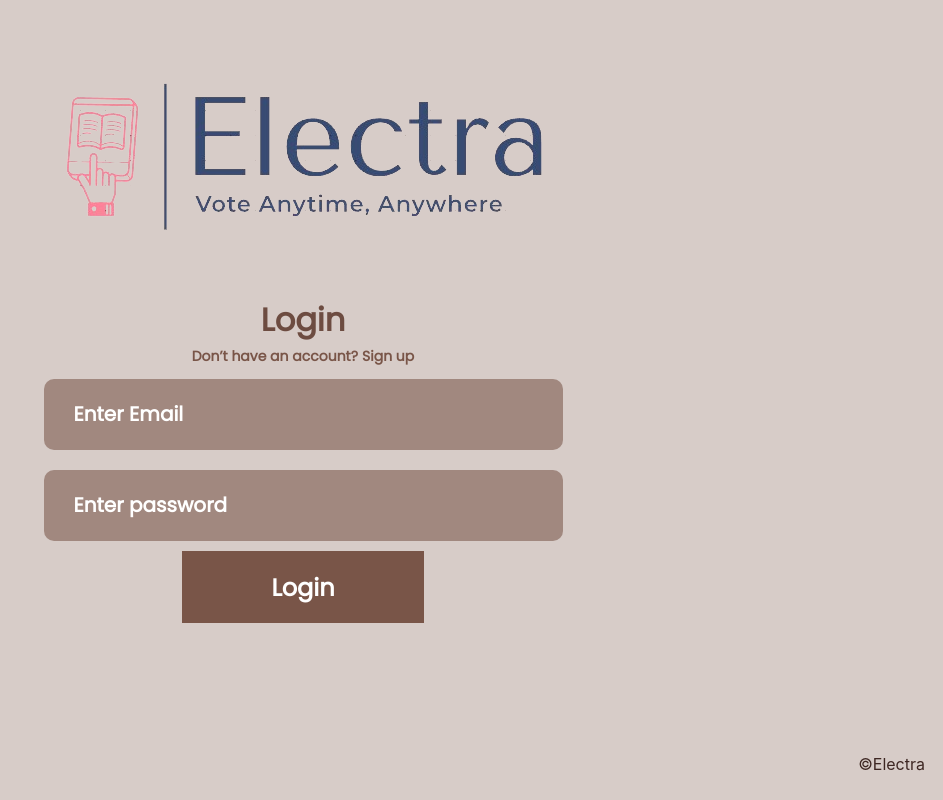
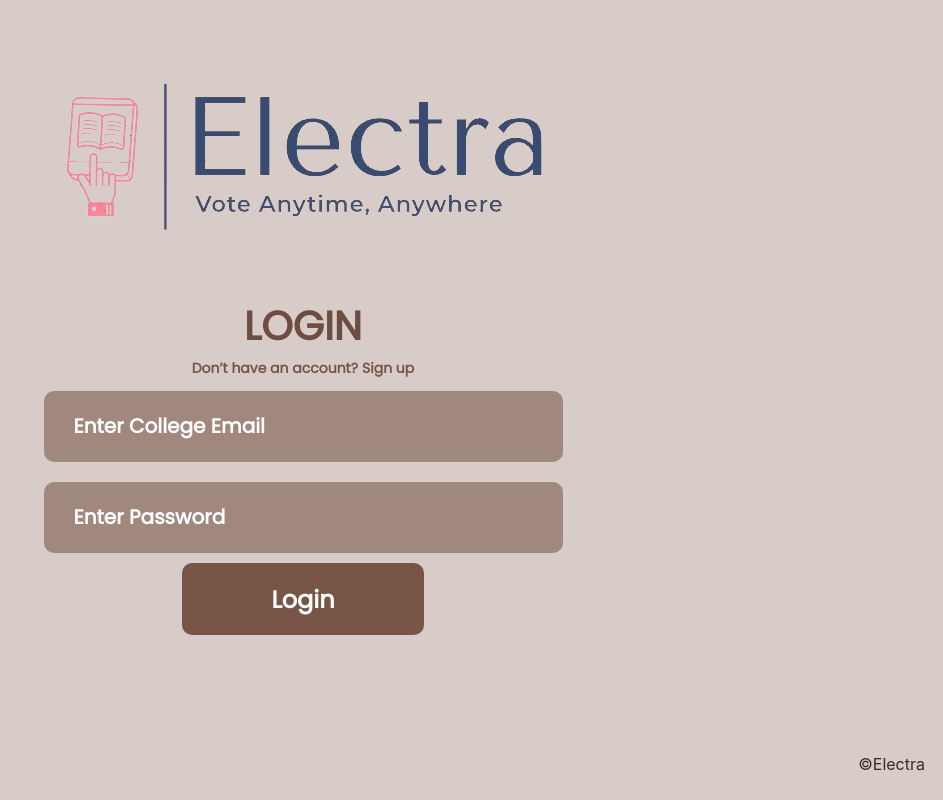
Before and after one commit to DivyaMulchandani/Electra, a React (Create React App) app in the folder Frontend/: page /userlogin in a window 1280 px wide. Shown: the whole page, without its empty margins (337-1280 px from the left). Built offline with nearby package versions, Linux system fonts and the light colour scheme.

Commit message:
buttons fonts voting area

```diff
--- a/Frontend/src/App.css
+++ b/Frontend/src/App.css
@@ -107,9 +107,10 @@ h1,
 h4 {
   text-align: center;
   color: #6D4C41;
-  font-family: 'Sans-serif';
+  font-family: 'Poppins';
   margin: 0;
   padding: 0;
+  font-size: 40px;
 }
 
 h4 {
@@ -130,8 +131,9 @@ h4 {
   line-height: normal;
   border: none;
   font-family: "Poppins";
-  /* margin-top: 50px; */
+  border-radius: 10px; /* Set the desired radius for curved corners */
 }
+
 
 input {
   color: #FFF;
--- a/Frontend/src/adminlogin.jsx
+++ b/Frontend/src/adminlogin.jsx
@@ -11,19 +11,19 @@ function Admin_login() {
     <div className="Login">
       <Logo />
       <div>
-        <h1 className="font">Admin Login</h1>
+        <h1 className="font">ADMIN LOGIN</h1>
 
         <form>
           <input
             type="text"
             id="email"
             name="email"
-            placeholder="Enter Email"
+            placeholder="Enter College Email"
             className="signup_input"
           />
           <br></br>
           <input
-            placeholder="Enter password"
+            placeholder="Enter Password"
             type="password"
             id="pass"
             name="password"
--- a/Frontend/src/myprofile.css
+++ b/Frontend/src/myprofile.css
@@ -12,6 +12,15 @@ body{
   font-family: "Poppins";
 }
 
+h1{
+  text-align: center;
+  color: #6D4C41;
+  font-family: 'Poppins';
+  margin: 0;
+  padding: 0;
+  font-size: 40px;
+}
+
 .profile_input {
   border-radius: 10px;
   background: #a1887f;
@@ -23,6 +32,7 @@ body{
   color: #fff;
   font-size: 20px;
   padding-right: 30px; /* because the date picker was touching the end of input text box */
+
 }
 
 h1 {
@@ -44,6 +54,7 @@ button {
   line-height: normal;
   border: none;
   font-family: "Poppins";
+  border-radius: 10px;
 }
 
 input {
@@ -83,3 +94,7 @@ input {
   display: flex;
   align-items: center;
 }
+
+.dropdown{
+  text-align: center;
+}
--- a/Frontend/src/myprofile.jsx
+++ b/Frontend/src/myprofile.jsx
@@ -1,42 +1,11 @@
 import "./myprofile.css";
 import Logo from "./logo";
+import * as React from "react";
 import "@fontsource/poppins"; // Defaults to weight 400
 import "@fontsource/poppins/400.css"; // Specify weight
 import "@fontsource/poppins/400-italic.css"; // Specify weight and style
-import axios from "axios"
-import React, { useState } from "react";
-import { useNavigate } from "react-router-dom";
-
-import { Link } from 'react-router-dom';
-
+import { Link } from "react-router-dom";
 function MyProfile() {
-
-  const [SchoolName, setSchoolName] = useState('')
-  const [BranchName, setBranchName] = useState('')
-  const [Year, setYear] = useState('')
-  const [DOB, setDOB] = useState('')
-  let navigate = useNavigate();
-
-
-
-  function postUser(e) {
-      e.preventDefault()
-
-      const userDetails = {
-          School: SchoolName,
-          Branch: BranchName,
-          Year: Year,
-          DOB: DOB
-      }
-
-
-
-
-
-
-  }
-
-
   return (
     <div className="myprofile">
       <Logo />
@@ -50,7 +19,6 @@ function MyProfile() {
             name="school"
             placeholder="Enter School Name"
             className="profile_input"
-            onChange={(e) => setSchoolName(e.target.value)}
           />
           <br />
           <input
@@ -59,7 +27,6 @@ function MyProfile() {
             name="branch"
             placeholder="Enter Branch Name"
             className="profile_input"
-            onChange={(e) => setBranchName(e.target.value)}
           />
           <br />
           <input
@@ -68,7 +35,6 @@ function MyProfile() {
             id="year"
             name="year"
             className="profile_input"
-            onChange={(e) => setYear(e.target.value)}
           />
           <br />
           <input
@@ -77,10 +43,19 @@ function MyProfile() {
             id="dob"
             name="dob"
             className="profile_input"
-            onChange={(e) => setDOB(e.target.value)}
           />
           <br />
-          <div className="profile_input radio-container">
+
+          <input
+            placeholder="Enter Gender"
+            type="text"
+            id="gen"
+            name="gen"
+            className="profile_input"
+          />
+          <br />
+
+          {/* <div className="profile_input radio-container">
             Gender:
             <label>
               <input type="radio" name="gender" value="male" />
@@ -91,12 +66,11 @@ function MyProfile() {
               <input type="radio" name="gender" value="female" />
               Female
             </label>
-          </div>
+          </div> */}
+
           <br />
-          <Link to={'/userlogin'} className='link'>
-          <button type="button">
-            Continue
-          </button>
+          <Link to={"/userlogin"} className="link">
+            <button type="button">Continue</button>
           </Link>
         </form>
       </div>
--- a/Frontend/src/profile.jsx
+++ b/Frontend/src/profile.jsx
@@ -6,7 +6,8 @@ import "@fontsource/poppins/400.css"; // Specify weight
 import "@fontsource/poppins/400-italic.css"; // Specify weight and style
 import Signup from "./signup";
 import { useEffect } from "react";
-// import Ellipse from './ellipse.svg';
+import profile from "./profile.svg"
+
 
 function Profile () {
 
@@ -36,6 +37,8 @@ function Profile () {
                 <hr color="#5D4037"/>
                 <div className="text">
 
+                <img src={profile} alt="Profile Picture" width="150" height="100"/>
+
                     {details?.map((e) => (
 
                         <>
@@ -43,11 +46,13 @@ function Profile () {
                             <p><span>Email address : </span><span>{e.Email}</span></p>
                             <p><span>School : </span><span>{e.school}</span></p>
                             <p><span>Branch : </span><span>{e.branch}</span></p>
+                            <p><span>Year : </span><span>{e.year}</span></p>
+                            <p><span>DOB : </span><span>{e.dob}</span></p>
+                            <p><span>Gender : </span><span>{e.gender}</span></p>
                         </>
 
                     ))
                     }
-                    {/* <img src={Ellipse} alt="Ellipse" width="150px" height="150px" /> */}
 
                 </div>
             </div>
--- a/Frontend/src/userlogin.jsx
+++ b/Frontend/src/userlogin.jsx
@@ -72,7 +72,7 @@ function User_login() {
     <div className="Login">
       <Logo/>
       <div>
-        <h1 className="font">Login</h1>
+        <h1 className="font">LOGIN</h1>
         <div className="account">
           <h4 className="font">Don’t have an account?</h4>
 
@@ -86,11 +86,11 @@ function User_login() {
             type="text"
             id="clgname"
             name="clgname"
-            placeholder="Enter Email"
+            placeholder="Enter College Email"
             className="signup_input"
             onChange={(e) => setEmail(e.target.value)}/><br></br>
           <input
-            placeholder="Enter password"
+            placeholder="Enter Password"
             type="password"
             id="pass"
             name="password"
@@ -98,7 +98,7 @@ function User_login() {
             onChange={(e) => setPassword(e.target.value)}/><br></br>
           {/* <Link to={'/dashboard'} className='link'> */}
           <Button>
-            <button className="pointer"  onClick={(e) => handleSubmit(e)}>Login</button>
+            <button className="pointer button1"  onClick={(e) => handleSubmit(e)}>Login</button>
           </Button>
           {/* </Link> */}
         </form>
--- a/Frontend/src/votingarea.jsx
+++ b/Frontend/src/votingarea.jsx
@@ -62,8 +62,8 @@ function VotingArea() {
 
                                 <img src={profile} />
 
-                                <p>Karishma Sinha</p>
-                                <p>CSE 4th year</p>
+                                <p>Aarav Sharma</p>
+                                <p>ME 4th year</p>
                                 <button onClick={handleDialogOpen}>Vote</button>
                             </div>
 
@@ -71,8 +71,8 @@ function VotingArea() {
 
                                 <img src={profile} />
 
-                                <p>Karishma Sinha</p>
-                                <p>CSE 4th year</p>
+                                <p>Kavya Patel</p>
+                                <p>CSE 3rd year</p>
                                 <button onClick={handleDialogOpen}>Vote</button>
                             </div>
 
@@ -85,8 +85,8 @@ function VotingArea() {
                             <div class="box">
                                 <img src={profile} />
 
-                                <p>Karishma Sinha</p>
-                                <p>CSE 4th year</p>
+                                <p>Advait Singh</p>
+                                <p>CE 3rd year</p>
                                 <button onClick={handleDialogOpen}>Vote</button>
 
 
@@ -96,7 +96,7 @@ function VotingArea() {
 
                                 <img src={profile} />
 
-                                <p>Karishma Sinha</p>
+                                <p>Ananya Desai</p>
                                 <p>CSE 4th year</p>
                                 <button onClick={handleDialogOpen}>Vote</button>
                             </div>
@@ -105,8 +105,8 @@ function VotingArea() {
 
                                 <img src={profile} />
 
-                                <p>Karishma Sinha</p>
-                                <p>CSE 4th year</p>
+                                <p>Arjun Verma</p>
+                                <p>BCA 3rd year</p>
                                 <button onClick={handleDialogOpen}>Vote</button>
                             </div>
 
```
Also changed, not shown: Frontend/src/profile.css (line endings or trailing spaces), 1 other file (tests, documents, lock files or other folders).
